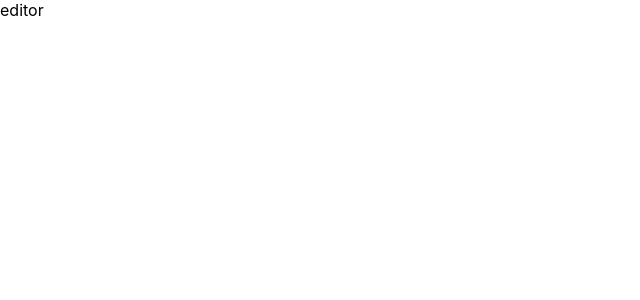
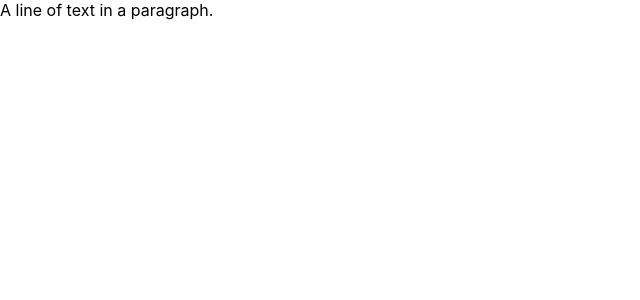
Before and after one commit to imdbsd/playground-slate-5, a React (Create React App) app: page / in a window 1280 px wide. Shown: the top 300 px of the page, without its empty margins (0-640 px from the left). Built offline with nearby package versions, Linux system fonts and the light colour scheme.

Commit message:
init Editor

```diff
--- a/package.json
+++ b/package.json
@@ -13,6 +13,8 @@
     "react": "^16.13.1",
     "react-dom": "^16.13.1",
     "react-scripts": "3.4.1",
+    "slate": "^0.58.1",
+    "slate-react": "^0.58.1",
     "typescript": "~3.7.2"
   },
   "scripts": {
--- a/src/Editor.tsx
+++ b/src/Editor.tsx
@@ -1,8 +1,29 @@
 import * as React from 'react'
+import { createEditor, Node } from 'slate'
+import { Slate, Editable, withReact } from 'slate-react'
 
 const Editor = () => {
   console.log('editor comp')
-  return <section>editor</section>
+  const [editorValue, setEditorValue] = React.useState<Node[]>([
+    {
+      type: 'paragraph',
+      children: [{ text: 'A line of text in a paragraph.' }],
+    },
+  ])
+  const handleChangeEditorValue = (value: Node[]) => {
+    setEditorValue(value)
+  }
+  const editor = React.useMemo(() => withReact(createEditor()), [])
+
+  return (
+    <Slate
+      editor={editor}
+      value={editorValue}
+      onChange={handleChangeEditorValue}
+    >
+      <Editable />
+    </Slate>
+  )
 }
 
 export default Editor
```
Also changed, not shown: 1 other file (tests, documents, lock files or other folders).
